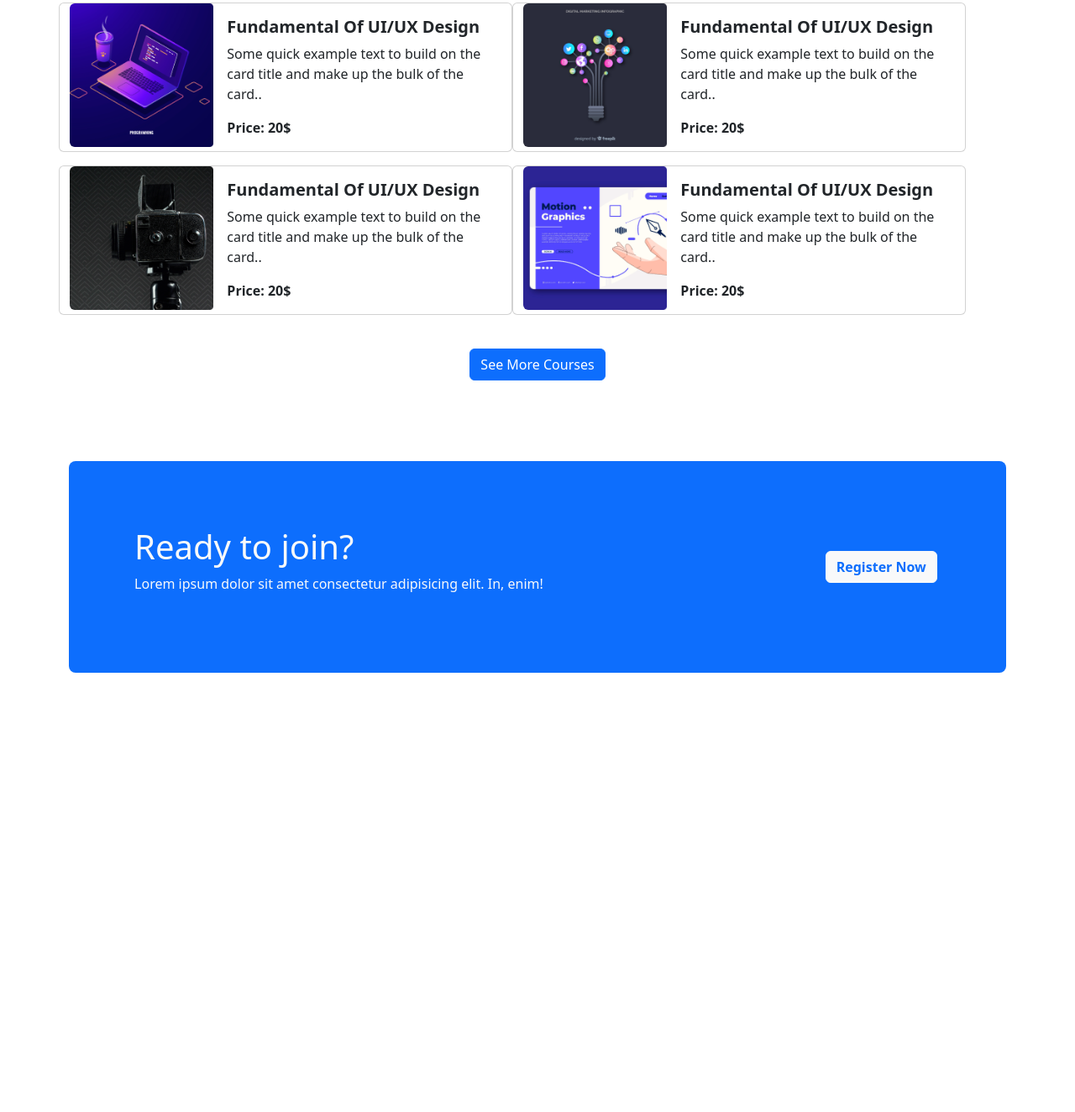
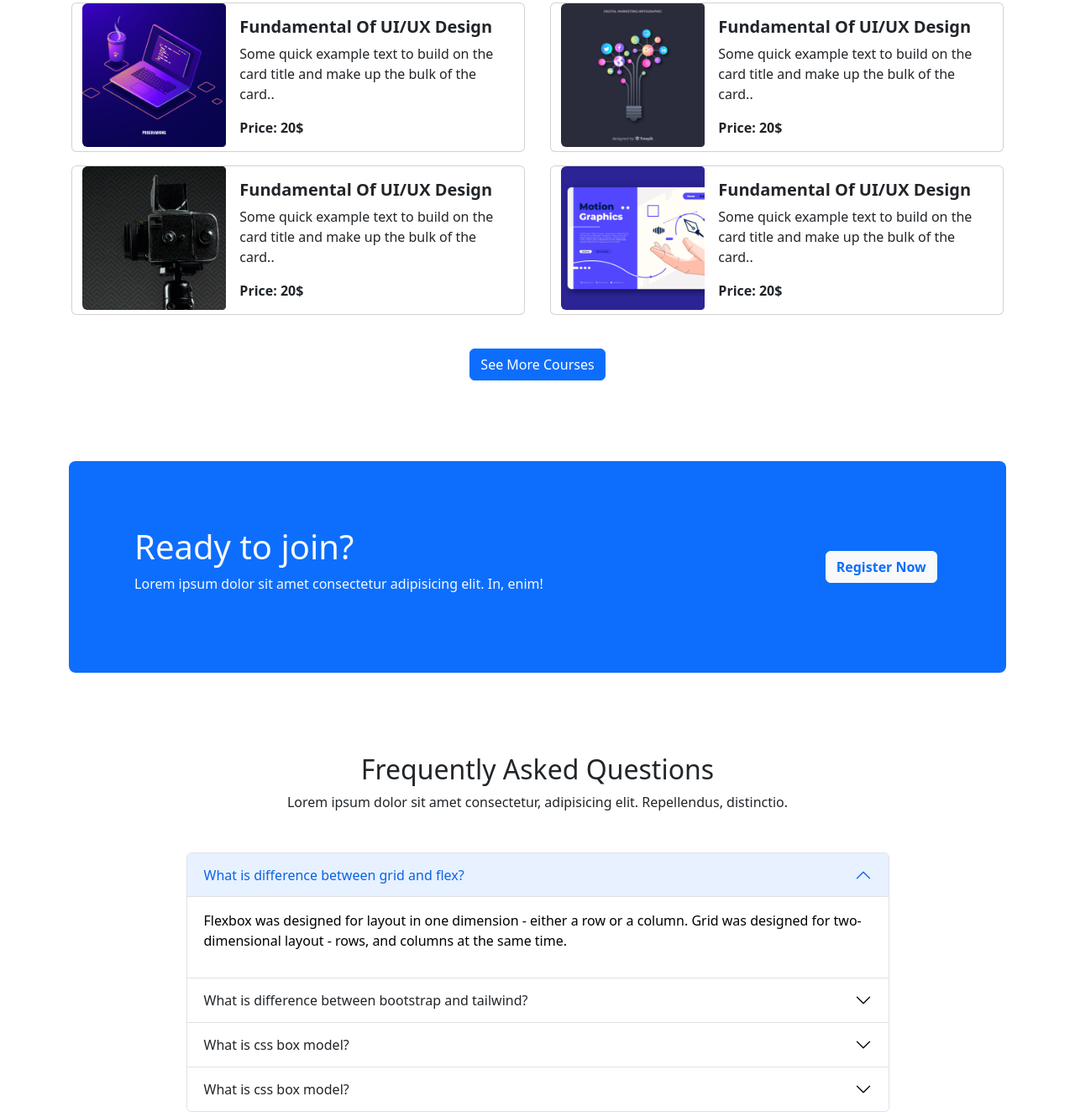
Before and after one commit to Shawonn3/edTech-website-main, a plain HTML site: page index.html in a window 1280 px wide. Shown: the part 1081-2405 px from the top of the page at 84% size. Before the commit the page ends 1882 px from the top, so only its background shows below. Drawn offline with nearby package versions, Linux system fonts and the light colour scheme.

Commit message:
Accordion section complte

```diff
--- a/index.html
+++ b/index.html
@@ -97,7 +97,7 @@
       <section class="mt-5 pt-5">
         <!-- card start -->
         <div class="row row-cols-md-1 row-cols-sm-1">
-          <div class="card mb-3" style="max-width: 540px;">
+          <div class="card mb-3 container" style="max-width: 540px;">
             <div class="row g-0">
               <div class="col-md-4">
                 <img src="images/course/course-1.png" class="img-fluid rounded-start" alt="...">
@@ -111,7 +111,7 @@
               </div>
             </div>
           </div>
-          <div class="card mb-3" style="max-width: 540px;">
+          <div class="card mb-3 container" style="max-width: 540px;">
             <div class="row g-0">
               <div class="col-md-4">
                 <img src="images/course/course-2.png" class="img-fluid rounded-start" alt="...">
@@ -125,7 +125,7 @@
               </div>
             </div>
           </div>
-          <div class="card mb-3" style="max-width: 540px;">
+          <div class="card mb-3 container" style="max-width: 540px;">
             <div class="row g-0">
               <div class="col-md-4">
                 <img src="images/course/course-3.png" class="img-fluid rounded-start" alt="...">
@@ -139,7 +139,7 @@
               </div>
             </div>
           </div>
-          <div class="card mb-3" style="max-width: 540px;">
+          <div class="card mb-3 container" style="max-width: 540px;">
             <div class="row g-0">
               <div class="col-md-4">
                 <img src="images/course/course-4.png" class="img-fluid rounded-start" alt="...">
@@ -153,7 +153,7 @@
               </div>
             </div>
           </div>
-          <div class="card mb-3" style="max-width: 540px;">
+          <div class="card mb-3 container" style="max-width: 540px;">
             <div class="row g-0">
               <div class="col-md-4">
                 <img src="images/course/course-5.png" class="img-fluid rounded-start" alt="...">
@@ -167,7 +167,7 @@
               </div>
             </div>
           </div>
-          <div class="card mb-3" style="max-width: 540px;">
+          <div class="card mb-3 container" style="max-width: 540px;">
             <div class="row g-0">
               <div class="col-md-4">
                 <img src="images/course/course-6.png" class="img-fluid rounded-start" alt="...">
@@ -220,7 +220,68 @@
         </div>
         <!-- modal -->
       </section>
-
+      <!-- question part -->
+      <section class="mt-5 pt-5">
+        <div class="w-75 mx-auto">
+          <div class=" text-center">
+            <h2>Frequently Asked Questions</h2>
+            <p>Lorem ipsum dolor sit amet consectetur, adipisicing elit. Repellendus, distinctio.</p>
+          </div>
+          <div class="mt-5">
+            <div class="accordion" id="accordionPanelsStayOpenExample">
+              <div class="accordion-item">
+                <h2 class="accordion-header" id="panelsStayOpen-headingOne">
+                  <button class="accordion-button" type="button" data-bs-toggle="collapse" data-bs-target="#panelsStayOpen-collapseOne" aria-expanded="true" aria-controls="panelsStayOpen-collapseOne">
+                    What is difference between grid and flex?
+                  </button>
+                </h2>
+                <div id="panelsStayOpen-collapseOne" class="accordion-collapse collapse show" aria-labelledby="panelsStayOpen-headingOne">
+                  <div class="accordion-body">
+                    <p>Flexbox was designed for layout in one dimension - either a row or a column. Grid was designed for two-dimensional layout - rows, and columns at the same time.</p>
+                  </div>
+                </div>
+              </div>
+              <div class="accordion-item">
+                <h2 class="accordion-header" id="panelsStayOpen-headingTwo">
+                  <button class="accordion-button collapsed" type="button" data-bs-toggle="collapse" data-bs-target="#panelsStayOpen-collapseTwo" aria-expanded="false" aria-controls="panelsStayOpen-collapseTwo">
+                    What is difference between bootstrap and tailwind?
+                  </button>
+                </h2>
+                <div id="panelsStayOpen-collapseTwo" class="accordion-collapse collapse" aria-labelledby="panelsStayOpen-headingTwo">
+                  <div class="accordion-body">
+                    <p>Bootstrap comes with a set of pre-styled responsive, mobile-first components that possess a definite UI kit. Tailwind CSS uses a set of utility classes to create a neat UI with more flexibility and uniqueness.</p>
+                  </div>
+                </div>
+              </div>
+              <div class="accordion-item">
+                <h2 class="accordion-header" id="panelsStayOpen-headingThree">
+                  <button class="accordion-button collapsed" type="button" data-bs-toggle="collapse" data-bs-target="#panelsStayOpen-collapseThree" aria-expanded="false" aria-controls="panelsStayOpen-collapseThree">
+                    What is css box model?
+                  </button>
+                </h2>
+                <div id="panelsStayOpen-collapseThree" class="accordion-collapse collapse" aria-labelledby="panelsStayOpen-headingThree">
+                  <div class="accordion-body">
+                    The CSS box model is essentially a box that wraps around every HTML element. It consists of: margins, borders, padding, and the actual content. The image below illustrates the box model.
+                  </div>
+                </div>
+              </div>
+              <div class="accordion-item">
+                <h2 class="accordion-header" id="panelsStayOpen-headingThree">
+                  <button class="accordion-button collapsed" type="button" data-bs-toggle="collapse" data-bs-target="#panelsStayOpen-collapseThree" aria-expanded="false" aria-controls="panelsStayOpen-collapseThree">
+                    What is css box model?
+                  </button>
+                </h2>
+                <div id="panelsStayOpen-collapseThree" class="accordion-collapse collapse" aria-labelledby="panelsStayOpen-headingThree">
+                  <div class="accordion-body">
+                    The CSS box model is essentially a box that wraps around every HTML element. It consists of: margins, borders, padding, and the actual content. The image below illustrates the box model.
+                  </div>
+                </div>
+              </div>
+            </div>
+          </div>
+        </div>
+      </section>
+      <!-- question part end -->
 
 
     </main>
```
